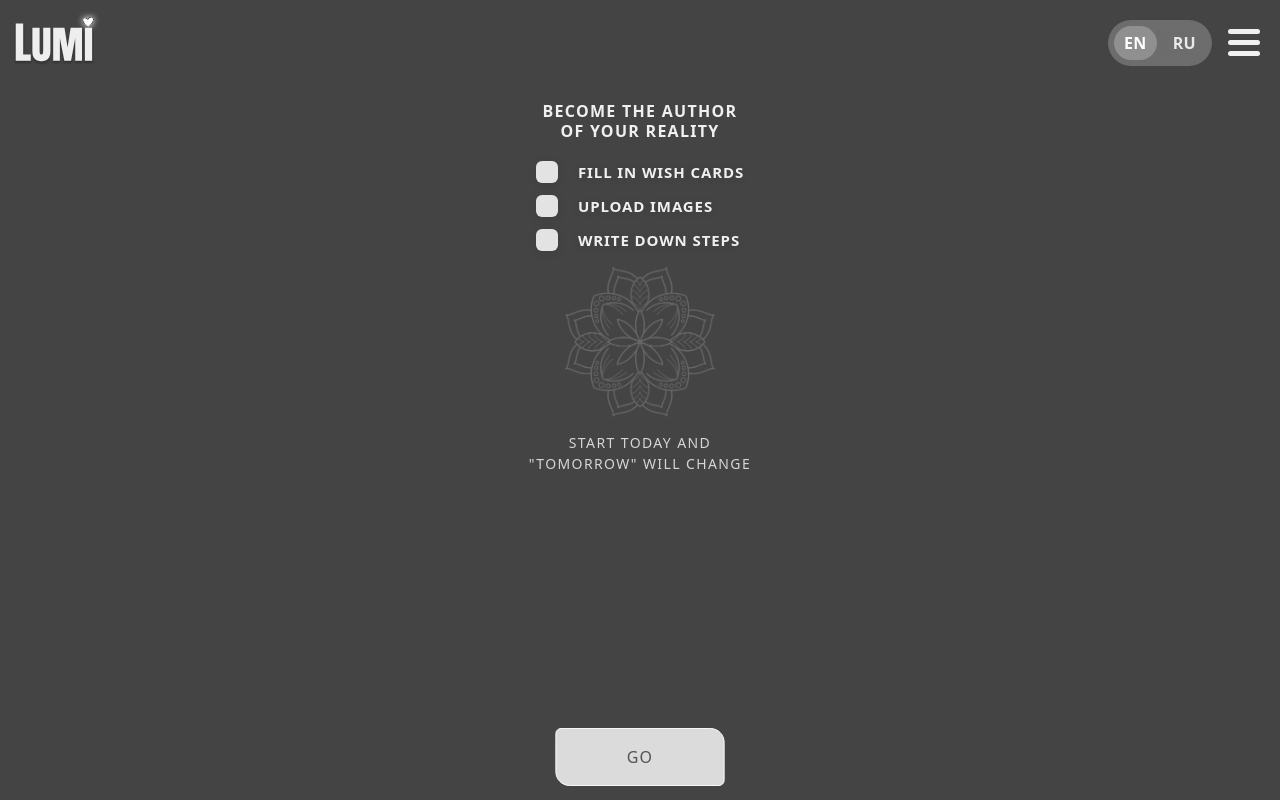
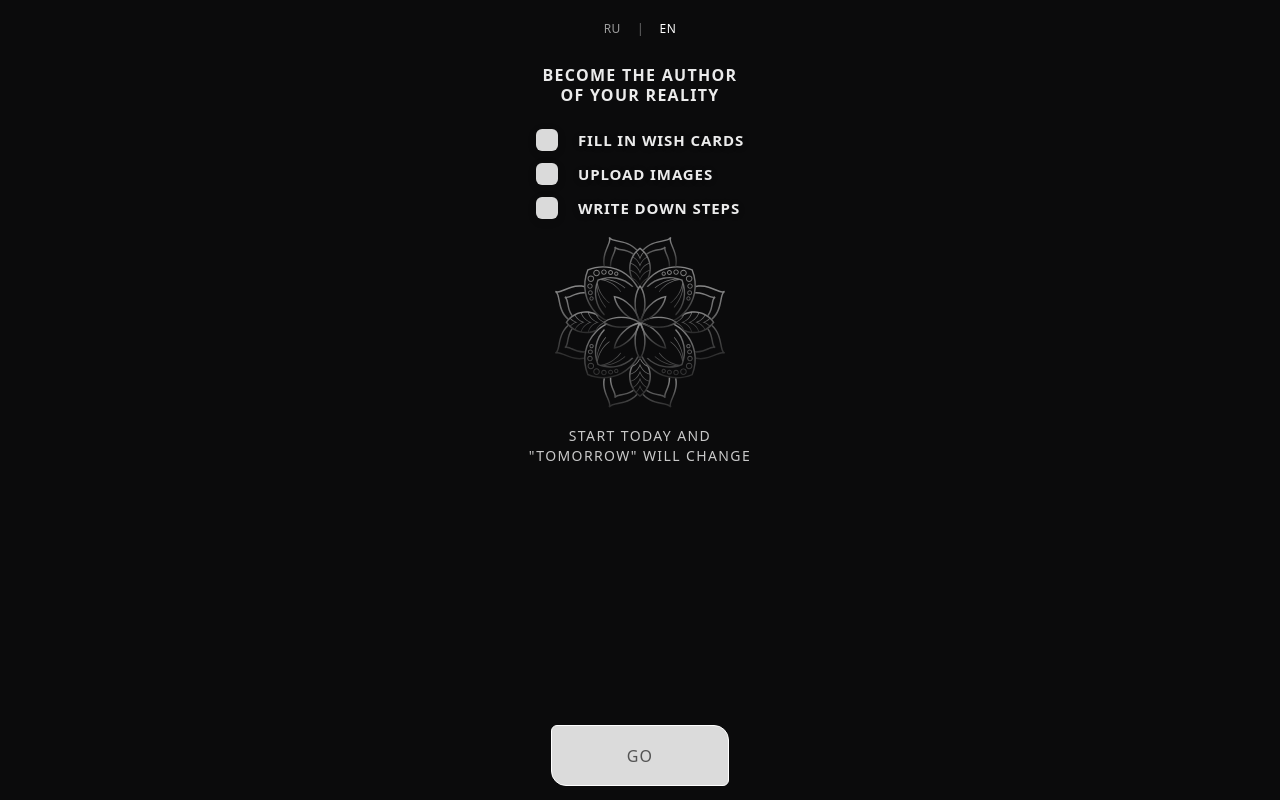
Before and after one commit to Tilkerman/calendar-of-desires, a React (Vite) app: page / in a window 1280 px wide. Both pictures are taken after a click on the button "START". Built offline with nearby package versions, Linux system fonts and the light colour scheme.

Commit message:
feat: redesign intro screen to match mock

```diff
--- a/src/components/IntroScreen/IntroScreen.css
+++ b/src/components/IntroScreen/IntroScreen.css
@@ -1,72 +1,61 @@
 .intro-screen {
   min-height: 100svh;
+  height: 100svh;
   display: flex;
   flex-direction: column;
   align-items: center;
-  justify-content: flex-start;
-  background: #444444;
-  padding: 0 env(safe-area-inset-right, 0px) 0 env(safe-area-inset-left, 0px);
-  position: relative;
+  justify-content: space-between;
+  background: #0b0b0c;
+  color: #ffffff;
+  padding: env(safe-area-inset-top, 0) env(safe-area-inset-right, 1.5rem) env(safe-area-inset-bottom, 0)
+    env(safe-area-inset-left, 1.5rem);
+  overflow: hidden;
+  position: fixed;
+  top: 0;
+  left: 0;
+  right: 0;
+  bottom: 0;
+  width: 100%;
+  z-index: 1000;
 }
 
-/* Шапка — как на welcome */
-.intro-header {
-  position: sticky;
-  top: 0;
+/* Language switcher (same visual as Welcome) */
+.intro-lang-switcher {
+  display: flex;
+  align-items: center;
+  justify-content: center;
+  gap: 0.5rem;
+  padding-top: calc(env(safe-area-inset-top, 0) + 1rem);
+  margin-top: 0;
   width: 100%;
-  padding: calc(0.65rem + env(safe-area-inset-top)) 14px 0.5rem;
-  display: grid;
-  grid-template-columns: 1fr auto 1fr;
-  align-items: center;
-  z-index: 2;
 }
 
-.intro-header-left {
-  justify-self: start;
+.intro-lang-btn {
+  background: none;
+  border: none;
+  color: rgba(255, 255, 255, 0.6);
+  font-size: 12px;
+  font-weight: 400;
+  text-transform: uppercase;
+  letter-spacing: 0.5px;
+  cursor: pointer;
+  padding: 0.25rem 0.5rem;
+  transition: color 0.15s ease;
+  font-family: inherit;
 }
 
-.intro-header-center {
-  justify-self: center;
+.intro-lang-btn:hover {
+  color: rgba(255, 255, 255, 0.8);
 }
 
-.intro-header-right {
-  justify-self: end;
-  display: inline-flex;
-  align-items: center;
-  gap: 10px;
+.intro-lang-btn.active {
+  color: rgba(255, 255, 255, 1);
 }
 
-.intro-header-logo {
-  width: 86px;
-  height: auto;
-  display: block;
-}
-
-.intro-burger {
-  appearance: none;
-  border: 0;
-  background: transparent;
-  width: 44px;
-  height: 44px;
-  border-radius: 10px;
-  cursor: pointer;
-  display: inline-flex;
-  align-items: center;
-  justify-content: center;
-  -webkit-tap-highlight-color: transparent;
-}
-
-.intro-burger-icon {
-  display: grid;
-  gap: 6px;
-}
-
-.intro-burger-line {
-  width: 32px;
-  height: 5px;
-  border-radius: 999px;
-  background: rgba(255, 255, 255, 0.92);
-  display: block;
+.intro-lang-separator {
+  color: rgba(255, 255, 255, 0.4);
+  font-size: 12px;
+  user-select: none;
 }
 
 .intro-content {
@@ -75,13 +64,13 @@
   display: flex;
   flex-direction: column;
   align-items: center;
-  padding: 10px 18px 0;
-  gap: 14px;
+  padding: 14px 0 0;
+  gap: 16px;
   text-align: center;
 }
 
 .intro-title {
-  margin: 8px 0 2px;
+  margin: 10px 0 4px;
   color: rgba(255, 255, 255, 0.92);
   text-transform: uppercase;
   letter-spacing: 0.08em;
@@ -98,11 +87,11 @@
 }
 
 .intro-mandala-img {
-  width: min(150px, 44vw);
+  width: min(170px, 46vw);
   height: auto;
   object-fit: contain;
-  filter: brightness(0) invert(1);
-  opacity: 0.18;
+  filter: none;
+  opacity: 0.55;
   user-select: none;
   pointer-events: none;
 }
@@ -169,11 +158,13 @@
 }
 
 .intro-go {
-  width: min(260px, 78vw);
-  height: 58px;
-  border: 0;
-  background: transparent;
-  padding: 0;
+  width: min(178px, 72vw);
+  height: 61px;
+  min-height: 61px;
+  padding: 0 47px;
+  border: 1px solid #ffffff;
+  background: #dbdbdb;
+  border-radius: 6px 15px 6px 15px; /* TL TR BR BL */
   cursor: pointer;
   -webkit-tap-highlight-color: transparent;
   position: relative;
@@ -182,14 +173,7 @@
   justify-content: center;
 }
 
-.intro-go-bg {
-  width: 100%;
-  height: 100%;
-  display: block;
-}
-
 .intro-go-text {
-  position: absolute;
   color: rgba(0, 0, 0, 0.62);
   font-weight: 500;
   letter-spacing: 0.08em;
@@ -203,6 +187,7 @@
 .intro-go:focus-visible {
   outline: 2px solid rgba(255, 255, 255, 0.9);
   outline-offset: 3px;
+  border-radius: 8px 17px 8px 17px;
 }
 
 @media (max-height: 740px) {
--- a/src/components/IntroScreen/IntroScreen.tsx
+++ b/src/components/IntroScreen/IntroScreen.tsx
@@ -1,41 +1,35 @@
 import './IntroScreen.css';
 import { useI18n } from '../../i18n';
-import LanguageToggle from '../LanguageToggle/LanguageToggle';
-import mandalaPng from '../../assets/Мандала.png';
-import logoMark from '../../assets/group-29.svg';
-import welcomeButton from '../../assets/welcome-button.svg';
+import mandalaSvg from '../../assets/mandala.svg';
 
 interface IntroScreenProps {
   onGo: () => void;
   onSettingsClick?: () => void;
 }
 
-export default function IntroScreen({ onGo, onSettingsClick }: IntroScreenProps) {
-  const { t } = useI18n();
+export default function IntroScreen({ onGo }: IntroScreenProps) {
+  const { t, locale, setLocale } = useI18n();
 
   return (
     <div className="intro-screen">
-      <header className="intro-header">
-        <div className="intro-header-left">
-          <img className="intro-header-logo" src={logoMark} alt="LUMI" draggable={false} />
-        </div>
-        <div className="intro-header-center" />
-        <div className="intro-header-right">
-          <LanguageToggle />
-          <button
-            type="button"
-            className="intro-burger"
-            onClick={onSettingsClick}
-            aria-label={t('header.settings')}
-          >
-            <span className="intro-burger-icon" aria-hidden="true">
-              <span className="intro-burger-line" />
-              <span className="intro-burger-line" />
-              <span className="intro-burger-line" />
-            </span>
-          </button>
-        </div>
-      </header>
+      {/* Language switcher (must be centered like Welcome) */}
+      <div className="intro-lang-switcher">
+        <button
+          type="button"
+          className={`intro-lang-btn ${locale === 'ru' ? 'active' : ''}`}
+          onClick={() => setLocale('ru')}
+        >
+          RU
+        </button>
+        <span className="intro-lang-separator">|</span>
+        <button
+          type="button"
+          className={`intro-lang-btn ${locale === 'en' ? 'active' : ''}`}
+          onClick={() => setLocale('en')}
+        >
+          EN
+        </button>
+      </div>
 
       <main className="intro-content">
         <h1 className="intro-title">{t('intro.title')}</h1>
@@ -56,14 +50,18 @@ export default function IntroScreen({ onGo, onSettingsClick }: IntroScreenProps)
         </ul>
 
         <div className="intro-mandala" aria-hidden="true">
-          <img className="intro-mandala-img" src={mandalaPng} alt="" draggable={false} loading="eager" />
+          <img className="intro-mandala-img" src={mandalaSvg} alt="" draggable={false} loading="eager" />
         </div>
 
         <p className="intro-footer-text">{t('intro.footer')}</p>
 
         <div className="intro-bottom">
-          <button className="intro-go" onClick={onGo} aria-label={t('intro.go')} type="button">
-            <img className="intro-go-bg" src={welcomeButton} alt="" aria-hidden="true" draggable={false} />
+          <button
+            className="intro-go"
+            onClick={onGo}
+            aria-label={t('intro.go')}
+            type="button"
+          >
             <span className="intro-go-text">{t('intro.go')}</span>
           </button>
         </div>
```
